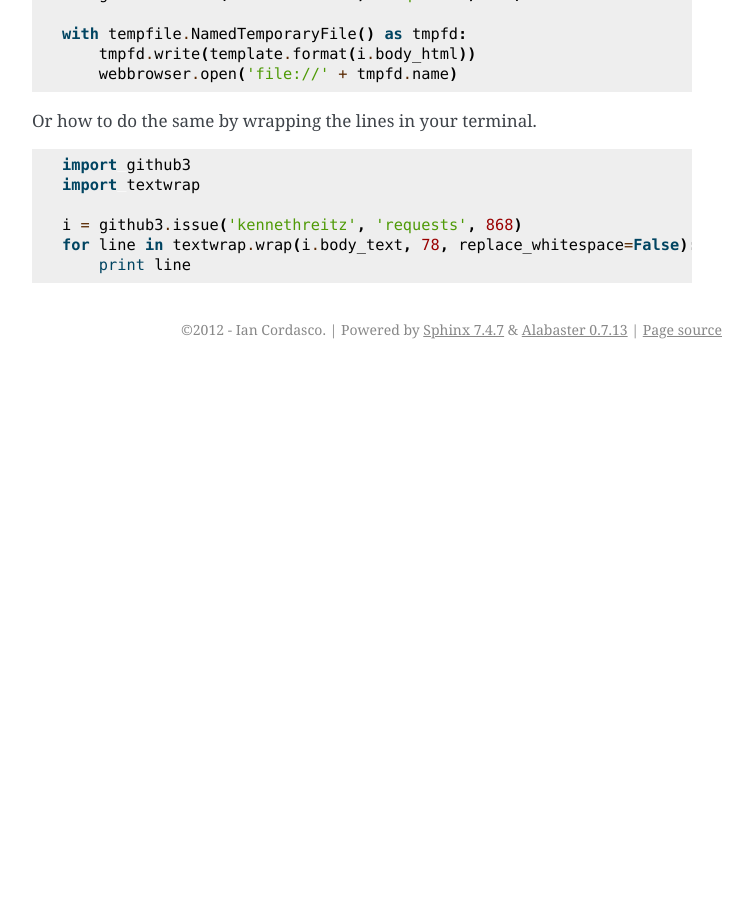
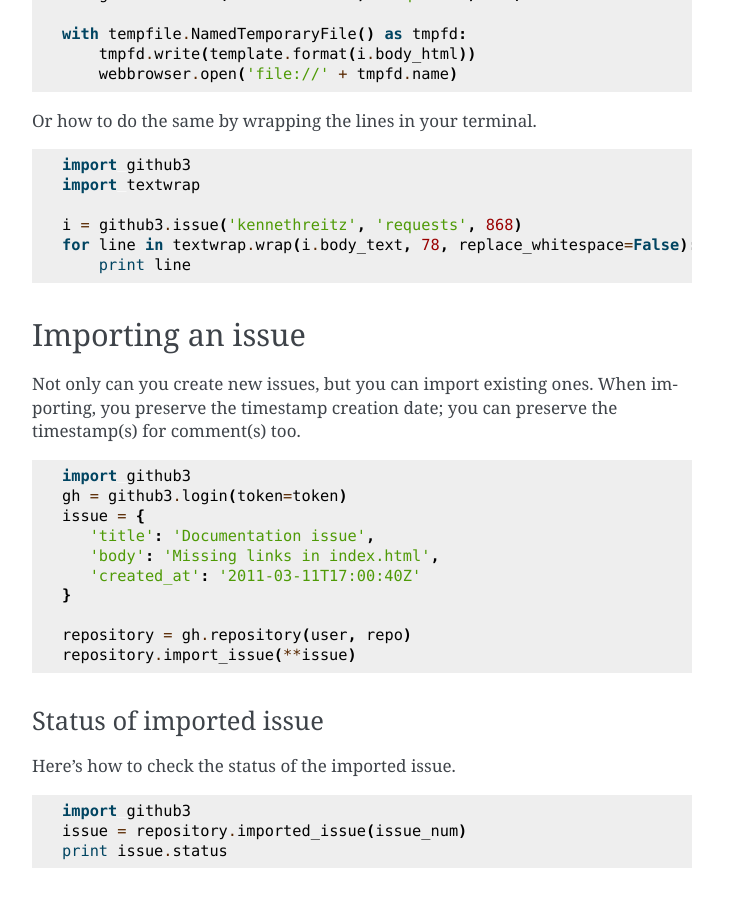
Before and after one commit to sigmavirus24/github3.py, a Sphinx documentation site: the page built from docs/examples/issue.rst, in a window 1280 px wide and 900 px high, scrolled down 1047 px. Shown: the whole window, without its empty margins (388-1141 px from the left). Built offline with Sphinx 7.4.7, drawn with Linux system fonts in a browser that asks for light colours; before the commit the page ends 1416 px from its top, so only the background shows below that; some of the changed text lies outside the part shown.

Commit message:
Added gist reference to import_issue and included code examples.

```diff
--- a/docs/examples/issue.rst
+++ b/docs/examples/issue.rst
@@ -49,3 +49,32 @@ Or how to do the same by wrapping the lines in your terminal.
 
 .. literalinclude:: source/wrap_text.py
     :language: python
+
+Importing an issue
+------------------
+
+Not only can you create new issues, but you can import existing ones.   When importing, you preserve the timestamp creation date; you can preserve the timestamp(s) for comment(s) too.
+
+::
+
+   import github3
+   gh = github3.login(token=token)
+   issue = {
+      'title': 'Documentation issue',
+      'body': 'Missing links in index.html',
+      'created_at': '2011-03-11T17:00:40Z'
+   }
+
+   repository = gh.repository(user, repo)
+   repository.import_issue(**issue)
+
+Status of imported issue
+~~~~~~~~~~~~~~~~~~~~~~~~
+
+Here's how to check the status of the imported issue.
+
+::
+
+    import github3
+    issue = repository.imported_issue(issue_num)
+    print issue.status
```
Also changed, not shown: 1 other file.
